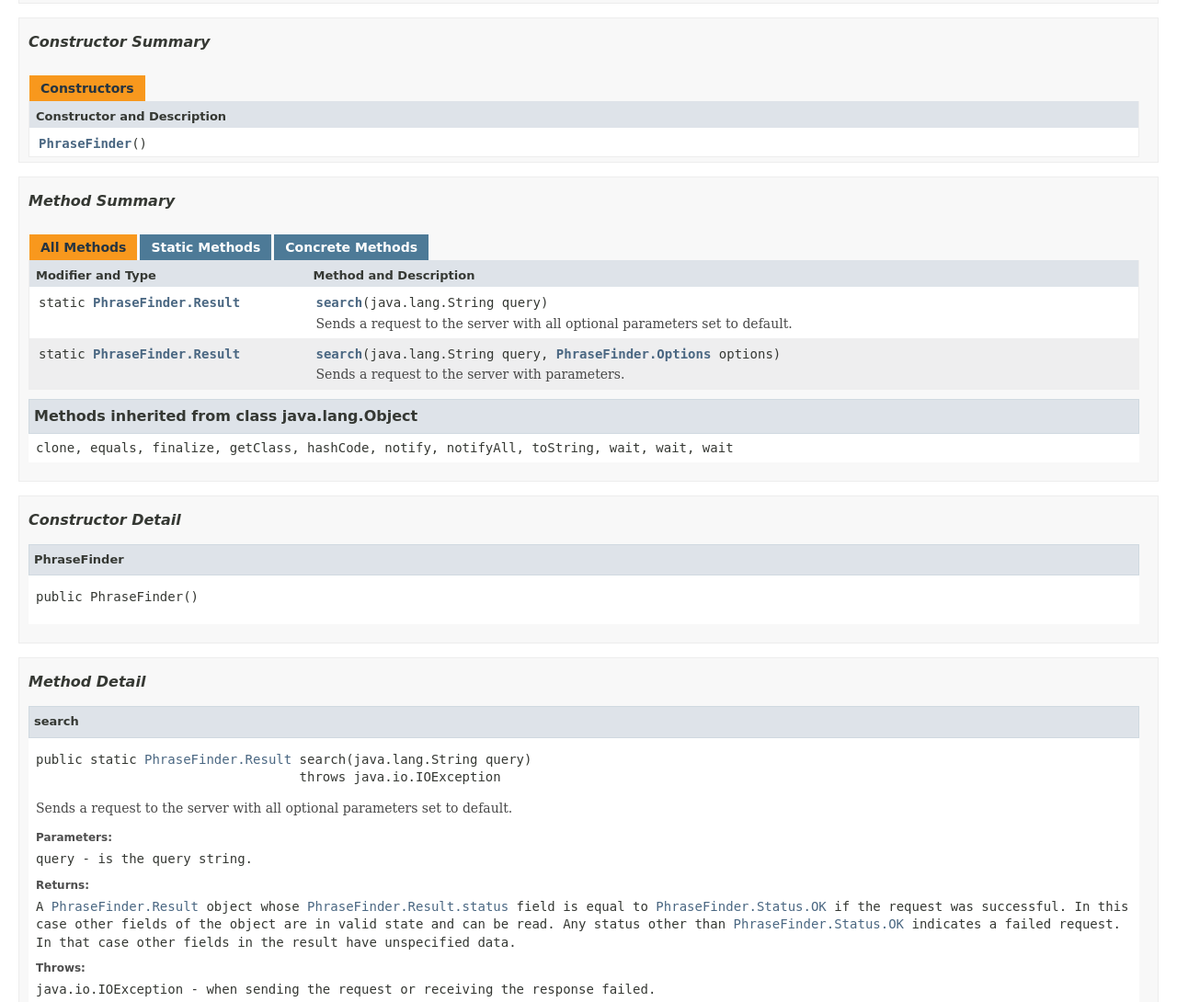
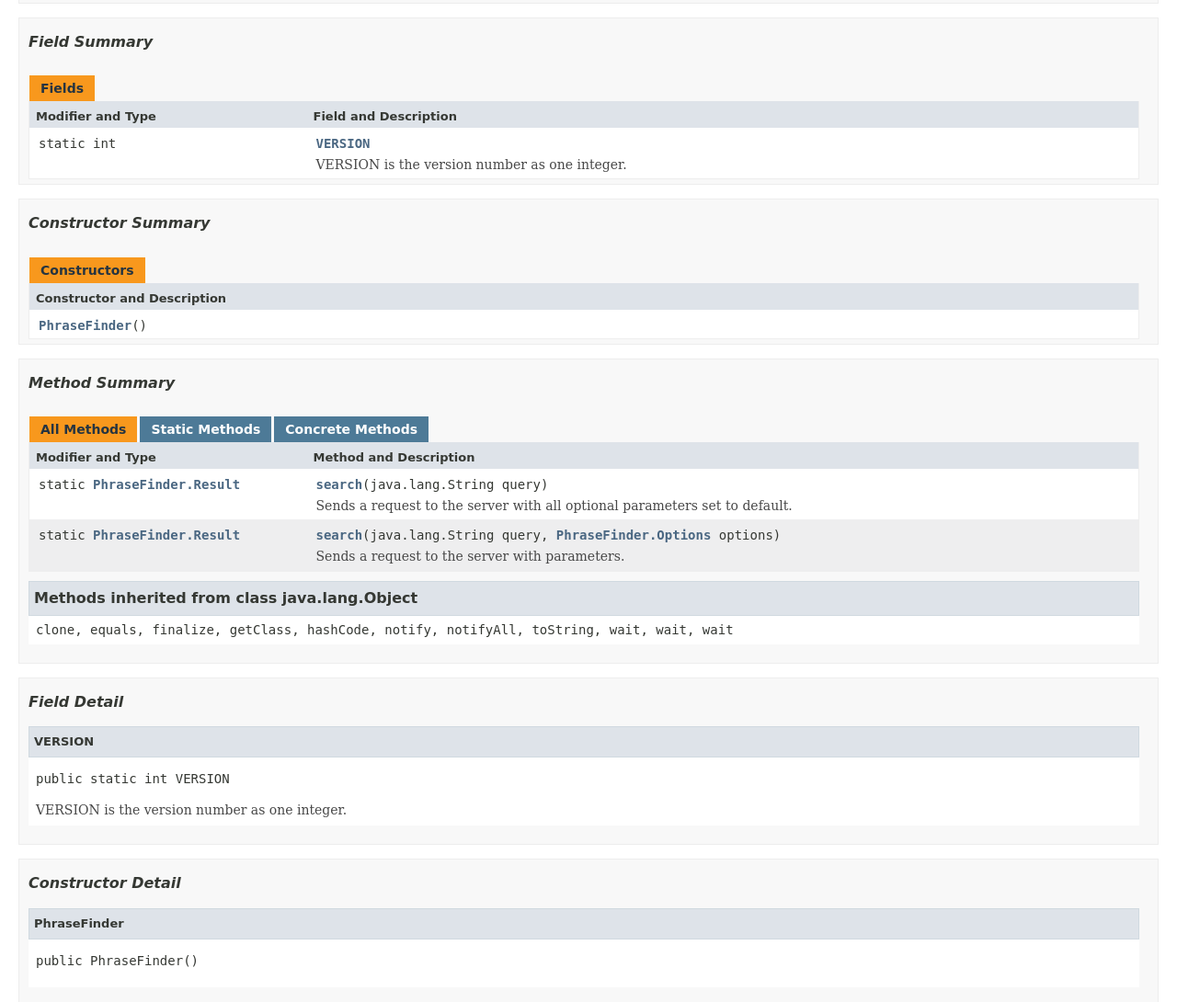
Before and after one commit to rsadasiv/phrasefinder, a plain HTML site: page docs/io/phrasefinder/PhraseFinder.html in a window 1280 px wide. Shown: the part 783-1873 px from the top of the page at 92% size. Drawn offline with Linux system fonts and the light colour scheme; a web font is replaced by a local one.

Commit message:
Regenerated

```diff
--- a/docs/io/phrasefinder/PhraseFinder.html
+++ b/docs/io/phrasefinder/PhraseFinder.html
@@ -2,7 +2,7 @@
 <!-- NewPage -->
 <html lang="en">
 <head>
-<!-- Generated by javadoc (1.8.0_101) on Sat Oct 01 13:41:12 CEST 2016 -->
+<!-- Generated by javadoc (1.8.0_101) on Sat Oct 01 17:57:00 CEST 2016 -->
 <title>PhraseFinder</title>
 <meta name="date" content="2016-10-01">
 <link rel="stylesheet" type="text/css" href="../../stylesheet.css" title="Style">
@@ -73,13 +73,13 @@ var activeTableTab = "activeTableTab";
 <ul class="subNavList">
 <li>Summary:&nbsp;</li>
 <li><a href="#nested.class.summary">Nested</a>&nbsp;|&nbsp;</li>
-<li>Field&nbsp;|&nbsp;</li>
+<li><a href="#field.summary">Field</a>&nbsp;|&nbsp;</li>
 <li><a href="#constructor.summary">Constr</a>&nbsp;|&nbsp;</li>
 <li><a href="#method.summary">Method</a></li>
 </ul>
 <ul class="subNavList">
 <li>Detail:&nbsp;</li>
-<li>Field&nbsp;|&nbsp;</li>
+<li><a href="#field.detail">Field</a>&nbsp;|&nbsp;</li>
 <li><a href="#constructor.detail">Constr</a>&nbsp;|&nbsp;</li>
 <li><a href="#method.detail">Method</a></li>
 </ul>
@@ -170,6 +170,27 @@ extends java.lang.Object</pre>
 </table>
 </li>
 </ul>
+<!-- =========== FIELD SUMMARY =========== -->
+<ul class="blockList">
+<li class="blockList"><a name="field.summary">
+<!--   -->
+</a>
+<h3>Field Summary</h3>
+<table class="memberSummary" border="0" cellpadding="3" cellspacing="0" summary="Field Summary table, listing fields, and an explanation">
+<caption><span>Fields</span><span class="tabEnd">&nbsp;</span></caption>
+<tr>
+<th class="colFirst" scope="col">Modifier and Type</th>
+<th class="colLast" scope="col">Field and Description</th>
+</tr>
+<tr class="altColor">
+<td class="colFirst"><code>static int</code></td>
+<td class="colLast"><code><span class="memberNameLink"><a href="../../io/phrasefinder/PhraseFinder.html#VERSION">VERSION</a></span></code>
+<div class="block">VERSION is the version number as one integer.</div>
+</td>
+</tr>
+</table>
+</li>
+</ul>
 <!-- ======== CONSTRUCTOR SUMMARY ======== -->
 <ul class="blockList">
 <li class="blockList"><a name="constructor.summary">
@@ -228,6 +249,24 @@ extends java.lang.Object</pre>
 <div class="details">
 <ul class="blockList">
 <li class="blockList">
+<!-- ============ FIELD DETAIL =========== -->
+<ul class="blockList">
+<li class="blockList"><a name="field.detail">
+<!--   -->
+</a>
+<h3>Field Detail</h3>
+<a name="VERSION">
+<!--   -->
+</a>
+<ul class="blockListLast">
+<li class="blockList">
+<h4>VERSION</h4>
+<pre>public static&nbsp;int VERSION</pre>
+<div class="block">VERSION is the version number as one integer.</div>
+</li>
+</ul>
+</li>
+</ul>
 <!-- ========= CONSTRUCTOR DETAIL ======== -->
 <ul class="blockList">
 <li class="blockList"><a name="constructor.detail">
@@ -346,13 +385,13 @@ extends java.lang.Object</pre>
 <ul class="subNavList">
 <li>Summary:&nbsp;</li>
 <li><a href="#nested.class.summary">Nested</a>&nbsp;|&nbsp;</li>
-<li>Field&nbsp;|&nbsp;</li>
+<li><a href="#field.summary">Field</a>&nbsp;|&nbsp;</li>
 <li><a href="#constructor.summary">Constr</a>&nbsp;|&nbsp;</li>
 <li><a href="#method.summary">Method</a></li>
 </ul>
 <ul class="subNavList">
 <li>Detail:&nbsp;</li>
-<li>Field&nbsp;|&nbsp;</li>
+<li><a href="#field.detail">Field</a>&nbsp;|&nbsp;</li>
 <li><a href="#constructor.detail">Constr</a>&nbsp;|&nbsp;</li>
 <li><a href="#method.detail">Method</a></li>
 </ul>
```
Also changed, not shown: docs/allclasses-frame.html (+1 -1 lines), docs/allclasses-noframe.html (+1 -1 lines), docs/constant-values.html (+1 -1 lines), docs/deprecated-list.html (+1 -1 lines), docs/help-doc.html (+1 -1 lines), docs/index-all.html (+5 -1 lines), docs/index.html (+1 -1 lines), docs/io/phrasefinder/PhraseFinder.Corpus.html (+1 -1 lines), docs/io/phrasefinder/PhraseFinder.Options.html (+1 -1 lines), docs/io/phrasefinder/PhraseFinder.Phrase.html (+1 -1 lines), docs/io/phrasefinder/PhraseFinder.Result.html (+1 -1 lines), docs/io/phrasefinder/PhraseFinder.Status.html (+1 -1 lines), docs/io/phrasefinder/PhraseFinder.Token.Tag.html (+1 -1 lines), docs/io/phrasefinder/PhraseFinder.Token.html (+1 -1 lines), 4 more files.
